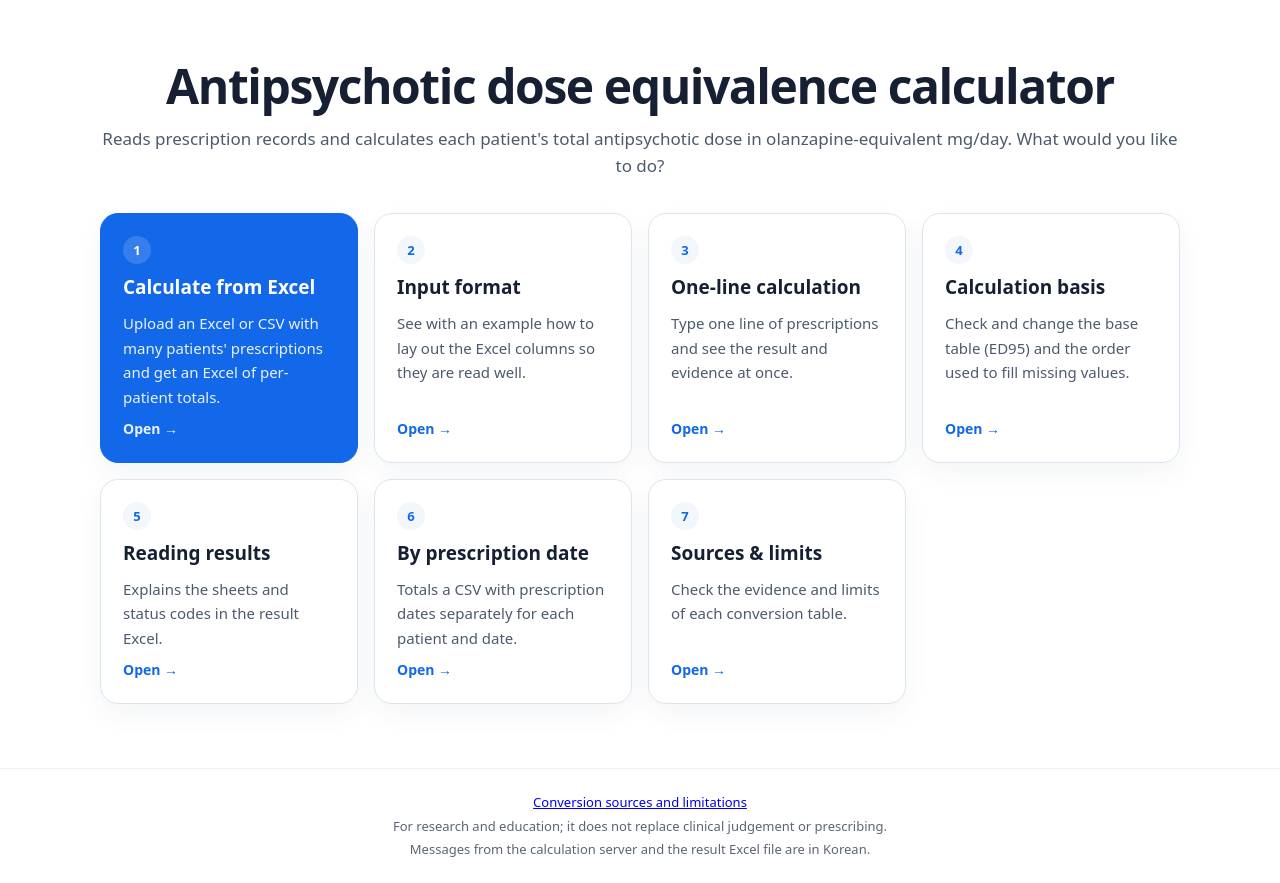
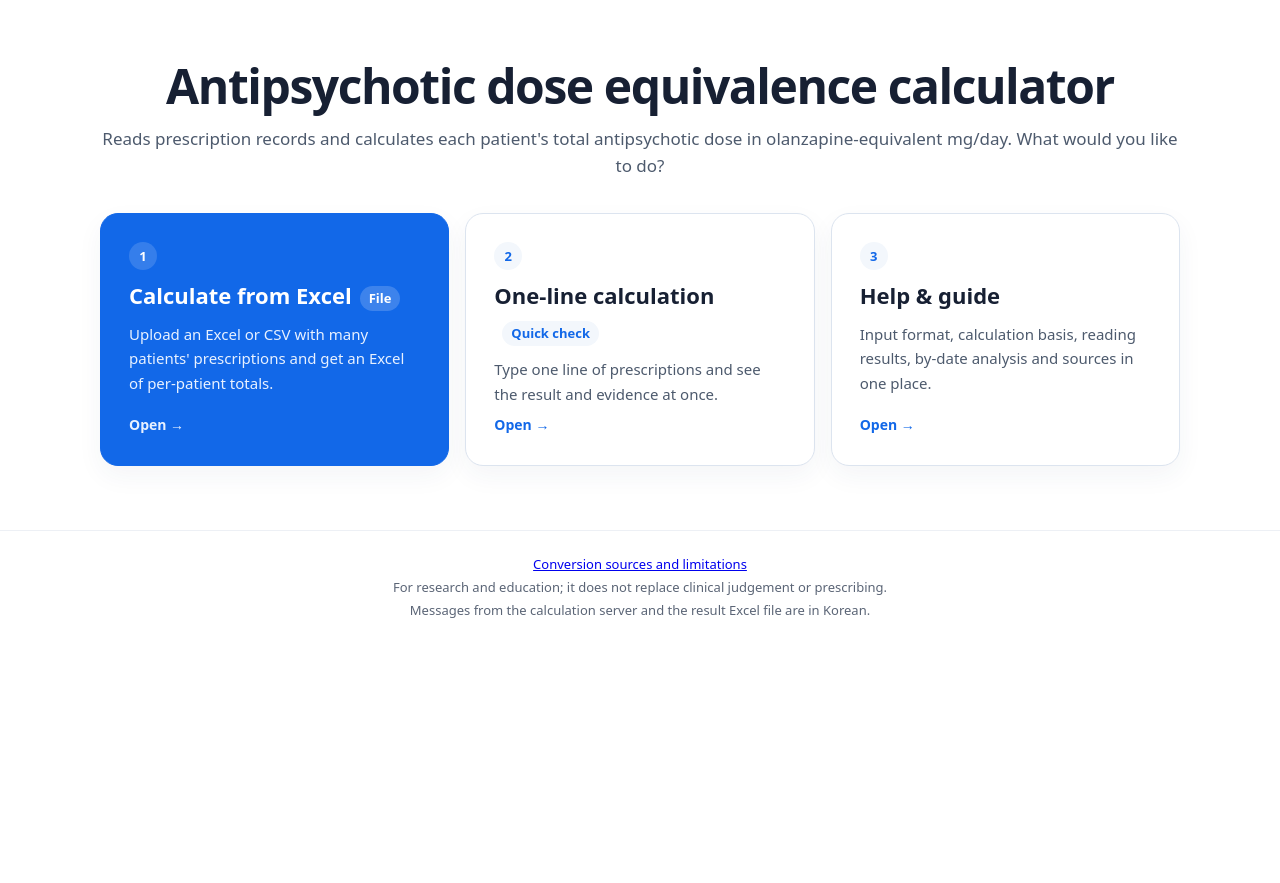
Before and after one commit to YeweonJung/ap-equivalence-calculator, a Flask app: page / in a window 1280 px wide. Shown: the part 64-947 px from the top of the page. After the commit the page ends 682 px from the top, so only its background shows below. Run offline with Flask 3, Linux system fonts and the light colour scheme.

Commit message:
Home screen with three entries: Excel calculation, one-line check, help
Help gathers input format, calculation basis, reading results, by-date analysis
and sources, and each help page links back to it. No calculation code changed.

Co-Authored-By: Claude Opus 5.5 <noreply@anthropic.com>

```diff
--- a/data/candidate_retrieval/integration_manifest.json
+++ b/data/candidate_retrieval/integration_manifest.json
@@ -117,7 +117,7 @@
     "services/validator.py": "a6fafa59fbeede8fcbe22a9f85b5554fa2273aa3b4bca0b7623f96586d8e1208",
     "static/quick_check.js": "7b780ada6462229a353c831d3dcc9bf458b0e1d93ae60d1328ce90bf2ebb5f39",
     "templates/error.html": "1b2b4f6c0539f4a85aa7bd5781a0a554c47da9f1451caf27c5c0ac7db778b5e1",
-    "templates/index.html": "f8b01d316928cfb420b117537aec862f9e5ea02b50e1e9ca71361faa7b6721a3",
+    "templates/index.html": "64772e77be9348fa65f1689af2c834e81fcb744a1d63a1ac5e3bd062c6d73ee4",
     "templates/results.html": "e3b0c44298fc1c149afbf4c8996fb92427ae41e4649b934ca495991b7852b855",
     "tests/annotated_equivalence_cases.csv": "2303b146c02bc36243bd4866b3ada189fa5ae081f8ae5e4ebedaeae4baba7cfa",
     "tests/conftest.py": "8659c4f6af34a32f61ecc29774fd873cf628e7e0828ce9ff04773418357a6cc6",
--- a/static/home_nav.js
+++ b/static/home_nav.js
@@ -17,7 +17,8 @@
     if (tabs) {
       tabs.hidden = view === 'home' || study;
       tabs.querySelectorAll('a[data-view]').forEach(link => {
-        if (link.dataset.view === view) link.setAttribute('aria-current', 'page');
+        const group = ['guide', 'rules', 'read'].includes(view) ? 'help' : view;
+        if (link.dataset.view === group) link.setAttribute('aria-current', 'page');
         else link.removeAttribute('aria-current');
       });
     }
--- a/static/i18n.js
+++ b/static/i18n.js
@@ -9,6 +9,12 @@
   var D = {};
 
   D.en = {
+    nav_help: "Help & guide",
+    cd_help: "Input format, calculation basis, reading results, by-date analysis and sources in one place.",
+    tag_file: "File",
+    tag_quick: "Quick check",
+    help_sub: "Choose what you would like to read.",
+    back_help: "← Help & guide",
     nav_toc: "Contents",
     nav_home: "Home",
     nav_upload: "Calculate from Excel",
@@ -227,6 +233,12 @@
   };
 
   D.ja = {
+    nav_help: "使い方",
+    cd_help: "入力方法、計算の基準、結果の見方、処方日別の分析、換算の根拠をまとめています。",
+    tag_file: "ファイル",
+    tag_quick: "すばやく確認",
+    help_sub: "知りたい項目を選んでください。",
+    back_help: "← 使い方",
     nav_toc: "目次",
     nav_home: "ホーム",
     nav_upload: "Excelで計算",
@@ -445,6 +457,12 @@
   };
 
   D.zh = {
+    nav_help: "使用说明",
+    cd_help: "汇集了输入格式、计算基准、阅读结果、按处方日期分析和换算依据。",
+    tag_file: "文件",
+    tag_quick: "快速查看",
+    help_sub: "请选择想了解的项目。",
+    back_help: "← 使用说明",
     nav_toc: "目录",
     nav_home: "首页",
     nav_upload: "用 Excel 计算",
@@ -663,6 +681,12 @@
   };
 
   D.fr = {
+    nav_help: "Mode d'emploi",
+    cd_help: "Format d'entrée, base de calcul, lecture des résultats, analyse par date et sources, réunis au même endroit.",
+    tag_file: "Fichier",
+    tag_quick: "Vérification rapide",
+    help_sub: "Choisissez la rubrique à consulter.",
+    back_help: "← Mode d'emploi",
     nav_toc: "Sommaire",
     nav_home: "Accueil",
     nav_upload: "Calcul depuis Excel",
@@ -881,6 +905,12 @@
   };
 
   D.ar = {
+    nav_help: "دليل الاستخدام",
+    cd_help: "تنسيق الإدخال وأساس الحساب وقراءة النتائج والتحليل حسب التاريخ والمصادر في مكان واحد.",
+    tag_file: "ملف",
+    tag_quick: "تحقق سريع",
+    help_sub: "اختر ما تريد الاطلاع عليه.",
+    back_help: "دليل الاستخدام →",
     nav_toc: "المحتويات",
     nav_home: "الرئيسية",
     nav_upload: "الحساب من Excel",
--- a/templates/index.html
+++ b/templates/index.html
@@ -84,13 +84,20 @@
     .home-grid{display:grid;grid-template-columns:repeat(auto-fill,minmax(250px,1fr));gap:16px}
     .home-card{display:flex;flex-direction:column;gap:8px;padding:22px;border:1px solid var(--line);border-radius:18px;background:#fff;color:var(--ink);text-decoration:none;box-shadow:0 10px 26px #223c630d;transition:border-color .15s,box-shadow .15s,transform .15s}
     .home-card:hover,.home-card:focus-visible{border-color:var(--blue);box-shadow:0 14px 32px #1268e81f;transform:translateY(-2px)}
-    .home-card b{font-size:19px}.home-card span:not(.card-no){color:var(--muted);font-size:15px;line-height:1.65;flex:1}
+    .home-card b{font-size:19px}
     .home-card em{font-style:normal;color:var(--blue);font-weight:800;font-size:14px}
     .card-no{width:28px;height:28px;display:grid;place-items:center;border-radius:50%;background:var(--soft);color:var(--blue);font-weight:900;font-size:13px}
-    .home-card.primary{background:var(--blue);border-color:var(--blue);color:#fff}.home-card.primary span:not(.card-no),.home-card.primary em{color:#e8f1ff}.home-card.primary .card-no{background:#ffffff26;color:#fff}
+    .home-card.primary{background:var(--blue);border-color:var(--blue);color:#fff}.home-card.primary em{color:#e8f1ff}.home-card.primary .card-no{background:#ffffff26;color:#fff}
     .view-title{font-size:clamp(26px,4vw,34px);letter-spacing:-.03em;margin:0 0 20px}
     .view-links{display:flex;flex-wrap:wrap;gap:10px 24px;justify-content:center;margin:20px 0 0;font-size:15px}.view-links a{color:var(--blue);font-weight:700;text-decoration:none}
     #view-guide .howto{margin-top:0}
+    .home-grid.three{grid-template-columns:repeat(3,minmax(0,1fr))}.home-grid.three .home-card{padding:28px;min-height:230px}.home-grid.three .home-card b{font-size:22px}
+    .card-tag{display:inline-block;margin-inline-start:8px;padding:2px 9px;border-radius:99px;background:var(--soft);color:var(--blue);font-style:normal;font-size:13px;font-weight:800;vertical-align:middle}.home-card.primary .card-tag{background:#ffffff2e;color:#fff}
+    .home-card .card-desc{color:var(--muted);font-size:15px;line-height:1.65;flex:1}.home-card.primary .card-desc{color:#e8f1ff}
+    .view-sub{color:var(--muted);margin:-8px 0 22px;font-size:16px}
+    .back-link{margin:0 0 10px;font-size:15px}.back-link a{color:var(--blue);font-weight:700;text-decoration:none}
+    .help-grid{grid-template-columns:repeat(3,minmax(0,1fr))}
+    @media(max-width:760px){.help-grid{grid-template-columns:1fr}.home-grid.three{grid-template-columns:1fr}.home-grid.three .home-card{min-height:0}}
   </style>
 </head>
 <body>
@@ -99,23 +106,15 @@
     <nav class="tabs" id="tabs" aria-label="목차" data-i18n-attr="aria-label:nav_toc" hidden><div class="wrap tabs-row">
       <a href="#" data-view="home" data-i18n="nav_home">홈</a>
       <a href="#upload" data-view="upload" data-i18n="nav_upload">엑셀로 계산</a>
-      <a href="#guide" data-view="guide" data-i18n="nav_guide">입력 방법</a>
       <a href="#quick" data-view="quick" data-i18n="nav_quick">한 줄 계산</a>
-      <a href="#rules" data-view="rules" data-i18n="nav_rules">계산 기준</a>
-      <a href="#read" data-view="read" data-i18n="nav_read">결과 읽는 법</a>
-      <a href="/longitudinal" data-i18n="nav_long">날짜별 분석</a>
-      <a href="/methods" data-i18n="nav_methods">환산 근거</a>
+      <a href="#help" data-view="help" data-i18n="nav_help">사용 안내</a>
     </div></nav>
     <section class="home view" id="view-home" data-view="home"><div class="wrap">
         <div class="title"><h1 data-i18n="home_title">항정신병약 등가용량 계산기</h1><p data-i18n="home_sub">처방 기록을 읽어 환자별 총 항정신병약 용량을 olanzapine 기준 mg/일로 계산합니다. 무엇을 하시겠어요?</p></div>
-        <div class="home-grid">
-          <a class="home-card primary" href="#upload"><span class="card-no">1</span><b data-i18n="nav_upload">엑셀로 계산</b><span data-i18n="cd_upload">여러 환자의 처방이 담긴 Excel·CSV를 올리면 환자별 합계 Excel을 받습니다.</span><em data-i18n="card_go">들어가기 →</em></a>
-          <a class="home-card" href="#guide"><span class="card-no">2</span><b data-i18n="nav_guide">입력 방법</b><span data-i18n="cd_guide">엑셀 열을 어떻게 넣어야 잘 읽히는지 예시로 보여줍니다.</span><em data-i18n="card_go">들어가기 →</em></a>
-          <a class="home-card" href="#quick"><span class="card-no">3</span><b data-i18n="nav_quick">한 줄 계산</b><span data-i18n="cd_quick">처방 한 줄을 입력하면 바로 결과와 근거를 보여줍니다.</span><em data-i18n="card_go">들어가기 →</em></a>
-          <a class="home-card" href="#rules"><span class="card-no">4</span><b data-i18n="nav_rules">계산 기준</b><span data-i18n="cd_rules">기준 환산표(ED95)와 값이 없을 때 보완하는 순서를 확인하고 바꿉니다.</span><em data-i18n="card_go">들어가기 →</em></a>
-          <a class="home-card" href="#read"><span class="card-no">5</span><b data-i18n="nav_read">결과 읽는 법</b><span data-i18n="cd_read">결과 Excel의 시트와 상태코드가 무슨 뜻인지 설명합니다.</span><em data-i18n="card_go">들어가기 →</em></a>
-          <a class="home-card" href="/longitudinal"><span class="card-no">6</span><b data-i18n="nav_long">날짜별 분석</b><span data-i18n="cd_long">처방일이 있는 CSV를 환자·처방일별로 따로 합산합니다.</span><em data-i18n="card_go">들어가기 →</em></a>
-          <a class="home-card" href="/methods"><span class="card-no">7</span><b data-i18n="nav_methods">환산 근거</b><span data-i18n="cd_methods">환산표별 근거와 적용 한계를 확인합니다.</span><em data-i18n="card_go">들어가기 →</em></a>
+        <div class="home-grid three">
+          <a class="home-card primary" href="#upload"><span class="card-no">1</span><b><span data-i18n="nav_upload">엑셀로 계산</span><i class="card-tag" data-i18n="tag_file">파일</i></b><span class="card-desc" data-i18n="cd_upload">여러 환자의 처방이 담긴 Excel·CSV를 올리면 환자별 합계 Excel을 받습니다.</span><em data-i18n="card_go">들어가기 →</em></a>
+          <a class="home-card" href="#quick"><span class="card-no">2</span><b><span data-i18n="nav_quick">한 줄 계산</span><i class="card-tag" data-i18n="tag_quick">빠르게 확인</i></b><span class="card-desc" data-i18n="cd_quick">처방 한 줄을 입력하면 바로 결과와 근거를 보여줍니다.</span><em data-i18n="card_go">들어가기 →</em></a>
+          <a class="home-card" href="#help"><span class="card-no">3</span><b><span data-i18n="nav_help">사용 안내</span></b><span class="card-desc" data-i18n="cd_help">입력 방법, 계산 기준, 결과 읽는 법, 날짜별 분석, 환산 근거를 모아 두었습니다.</span><em data-i18n="card_go">들어가기 →</em></a>
         </div>
     </div></section>
     <section class="main view" id="view-upload" data-view="upload" hidden><div class="wrap">
@@ -138,7 +137,19 @@
           <div class="rule"><small data-i18n="rule_result">결과</small><b><span data-i18n="rule_total">환자별 합계</span> · <span id="rule-unit">{{ units['ED95'] }}</span> mg/day</b></div>
         </section>
     </div></section>
+    <section class="main view" id="view-help" data-view="help" hidden><div class="wrap">
+        <h1 class="view-title" data-i18n="nav_help">사용 안내</h1>
+        <p class="view-sub" data-i18n="help_sub">궁금한 항목을 골라 들어가세요.</p>
+        <div class="home-grid help-grid">
+          <a class="home-card" href="#guide"><span class="card-no">1</span><b><span data-i18n="nav_guide">입력 방법</span></b><span class="card-desc" data-i18n="cd_guide">엑셀 열을 어떻게 넣어야 잘 읽히는지 예시로 보여줍니다.</span><em data-i18n="card_go">들어가기 →</em></a>
+          <a class="home-card" href="#rules"><span class="card-no">2</span><b><span data-i18n="nav_rules">계산 기준</span></b><span class="card-desc" data-i18n="cd_rules">기준 환산표(ED95)와 값이 없을 때 보완하는 순서를 확인하고 바꿉니다.</span><em data-i18n="card_go">들어가기 →</em></a>
+          <a class="home-card" href="#read"><span class="card-no">3</span><b><span data-i18n="nav_read">결과 읽는 법</span></b><span class="card-desc" data-i18n="cd_read">결과 Excel의 시트와 상태코드가 무슨 뜻인지 설명합니다.</span><em data-i18n="card_go">들어가기 →</em></a>
+          <a class="home-card" href="/longitudinal"><span class="card-no">4</span><b><span data-i18n="nav_long">날짜별 분석</span></b><span class="card-desc" data-i18n="cd_long">처방일이 있는 CSV를 환자·처방일별로 따로 합산합니다.</span><em data-i18n="card_go">들어가기 →</em></a>
+          <a class="home-card" href="/methods"><span class="card-no">5</span><b><span data-i18n="nav_methods">환산 근거</span></b><span class="card-desc" data-i18n="cd_methods">환산표별 근거와 적용 한계를 확인합니다.</span><em data-i18n="card_go">들어가기 →</em></a>
+        </div>
+    </div></section>
     <section class="main view" id="view-guide" data-view="guide" hidden><div class="wrap">
+        <p class="back-link"><a href="#help" data-i18n="back_help">← 사용 안내</a></p>
         <section class="howto" aria-labelledby="howto-title">
           <h2 id="howto-title" data-i18n="howto_title">엑셀은 이렇게 넣으면 가장 잘 읽힙니다</h2>
           <p data-i18n="howto_desc">1열에는 환자 ID만, 2열에는 그 환자의 약을 모두 적습니다. 오른쪽처럼 환자별 합계가 나옵니다.</p>
@@ -176,6 +187,7 @@
         <p class="view-links"><a href="#upload" data-i18n="link_upload">엑셀 올리러 가기 →</a></p>
     </div></section>
     <section class="main view" id="view-rules" data-view="rules" hidden><div class="wrap">
+        <p class="back-link"><a href="#help" data-i18n="back_help">← 사용 안내</a></p>
         <h1 class="view-title" data-i18n="fold_base">기준 바꾸기 · 전체 보완 순서</h1>
         <div class="fold-body view-body">
           <div class="base-choice"><label for="base-method" data-i18n="base_label">기준 방법</label><select id="base-method" name="base_method" form="upload-form">{% for method in methods %}<option value="{{ method }}"{% if method == 'ED95' %} selected data-i18n="opt_ed95"{% endif %}>{{ method }}{% if method == 'ED95' %} (기본){% endif %}</option>{% endfor %}</select></div>
@@ -184,6 +196,7 @@
         </div>
     </div></section>
     <section class="main view" id="view-read" data-view="read" hidden><div class="wrap">
+        <p class="back-link"><a href="#help" data-i18n="back_help">← 사용 안내</a></p>
         <h1 class="view-title" data-i18n="fold_read">결과 파일 읽는 법</h1>
         <div class="fold-body view-body">
           <ul class="sheet-guide" aria-label="결과 파일 시트 안내">
```
